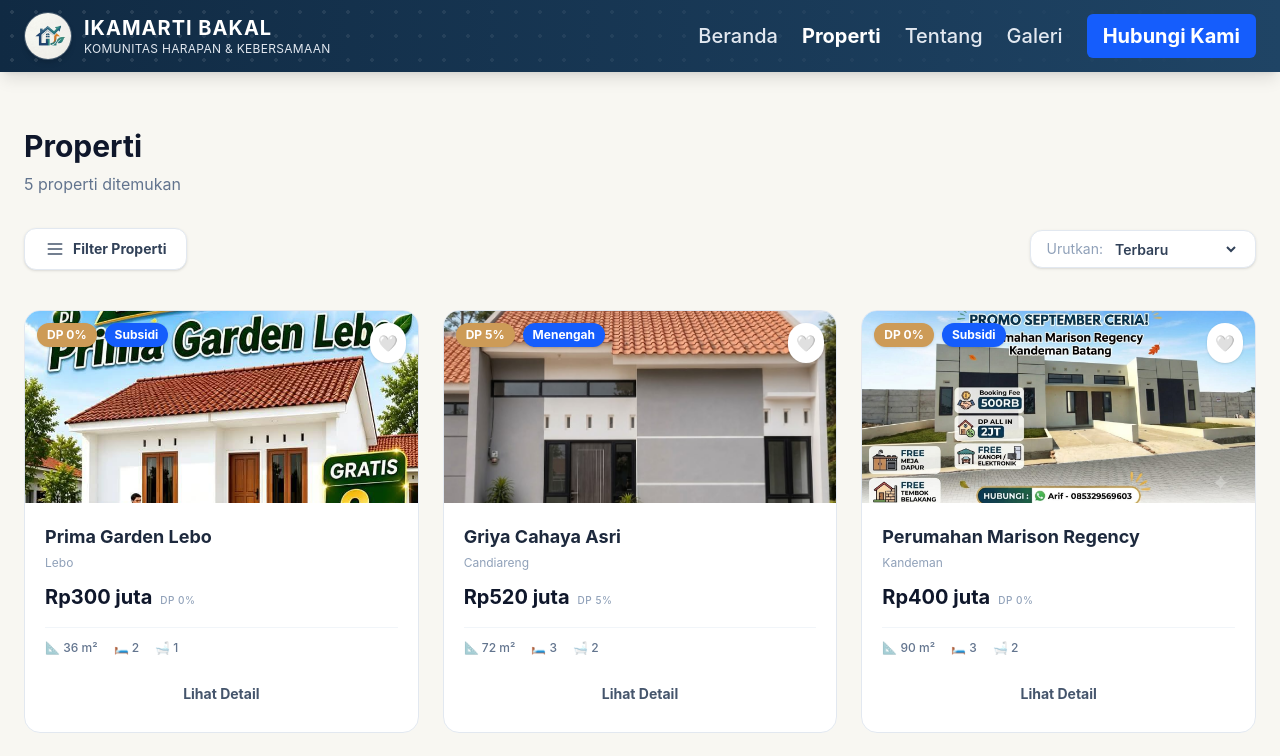
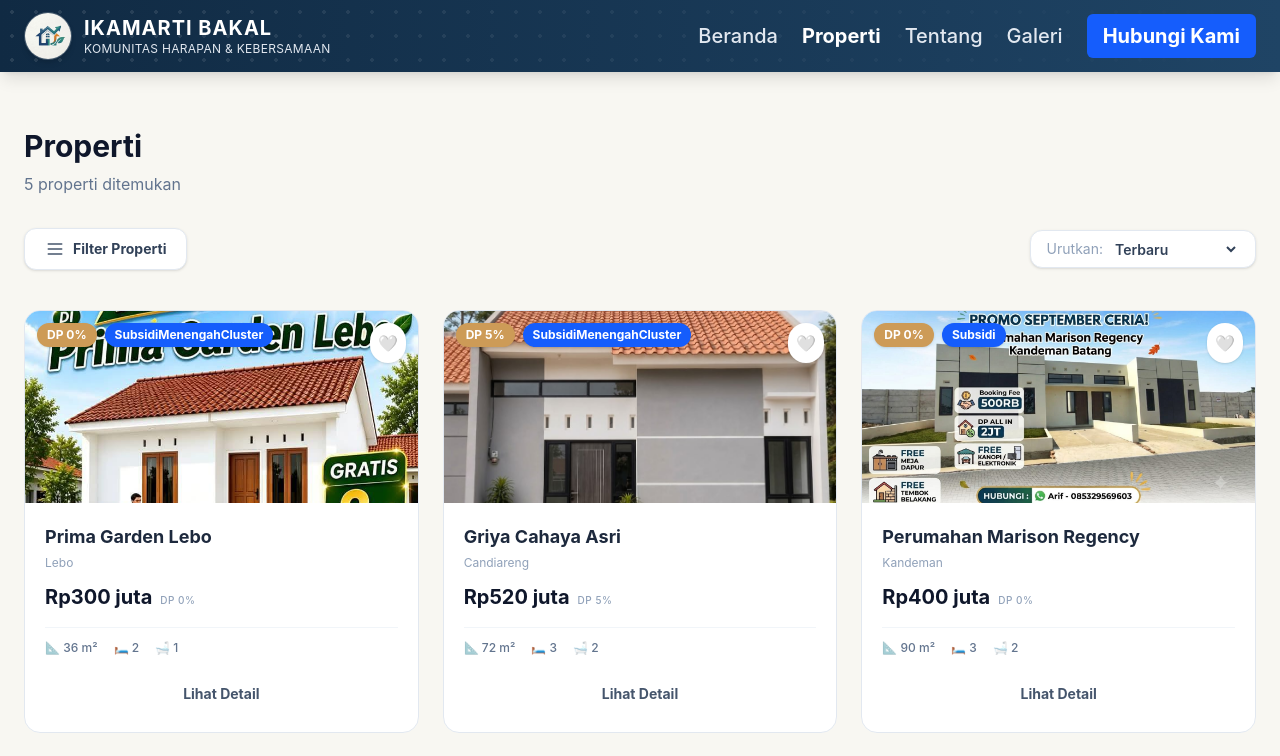
Before and after one commit to afda1087/projekwebproperti, a Next.js app in the folder property-company/: page /properti in a window 1280 px wide. Shown: the top 756 px of the page. Built offline with nearby package versions, Linux system fonts and the light colour scheme; grey boxes are pictures that could not be loaded.

Commit message:
ini jenis

```diff
--- a/property-company/src/app/data.js
+++ b/property-company/src/app/data.js
@@ -2,14 +2,14 @@
 export const properties = [
     {
         id: 1, title: "Prima Garden Lebo", location: "Lebo",
-        jenis: "Subsidi", // <--- INI TAMBAHANNYA
+        jenis: ["Subsidi","Menengah", "Cluster"], // <--- INI TAMBAHANNYA
         price: "Rp300 juta", priceValue: 300, dp: "DP 0%", dpValue: 0,
         beds: 2, baths: 1, area: 36, img: "rumahlebo.jpeg",
         description: "Perumahan subsdi dengan fasilitas lengekap dan harga terjangkay"
     },
     {
         id: 2, title: "Griya Cahaya Asri", location: "Candiareng",
-        jenis: "Menengah", // <--- INI TAMBAHANNYA
+        jenis: ["Subsidi","Menengah", "Cluster"], // <--- INI TAMBAHANNYA
         price: "Rp520 juta", priceValue: 520, dp: "DP 5%", dpValue: 5,
         beds: 3, baths: 2, area: 72, img: "rumahcandi.jpeg",
         description: "Candiareng dengan keindahan alamnya memiliki perumahan yang sama indahnya"
--- a/property-company/src/app/properti/page.js
+++ b/property-company/src/app/properti/page.js
@@ -47,7 +47,8 @@ export default function Properti() {
 
     // --- D. TAMBAHAN: Proses Filter Jenis Perumahan ---
     if (filterJenis !== 'Semua Jenis') {
-        processedData = processedData.filter(prop => prop.jenis === filterJenis);
+        // PERUBAHAN: Gunakan .includes() karena prop.jenis sekarang adalah Array
+        processedData = processedData.filter(prop => prop.jenis.includes(filterJenis));
     }
 
     // --- E. Proses Sorting (Pengurutan) ---
```
